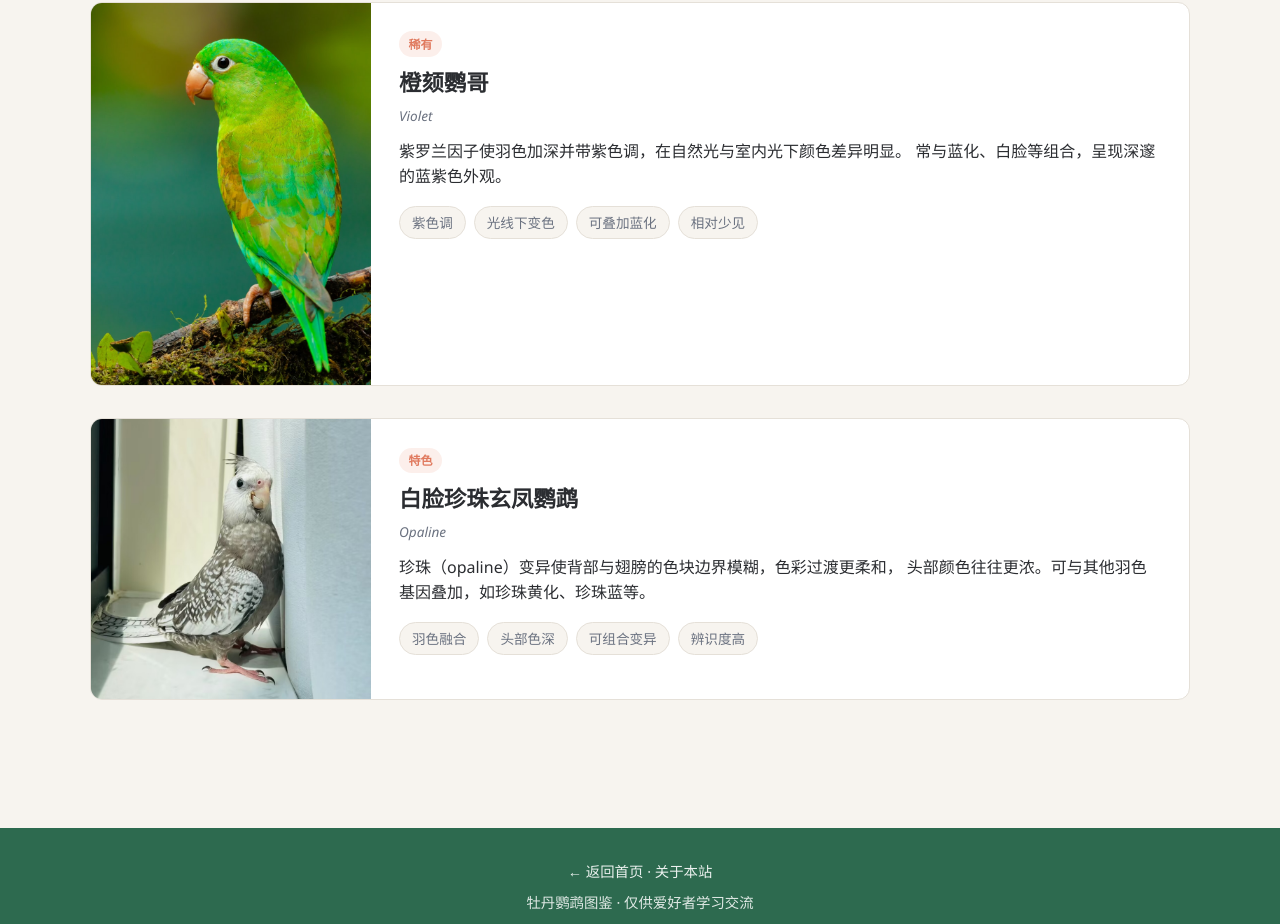
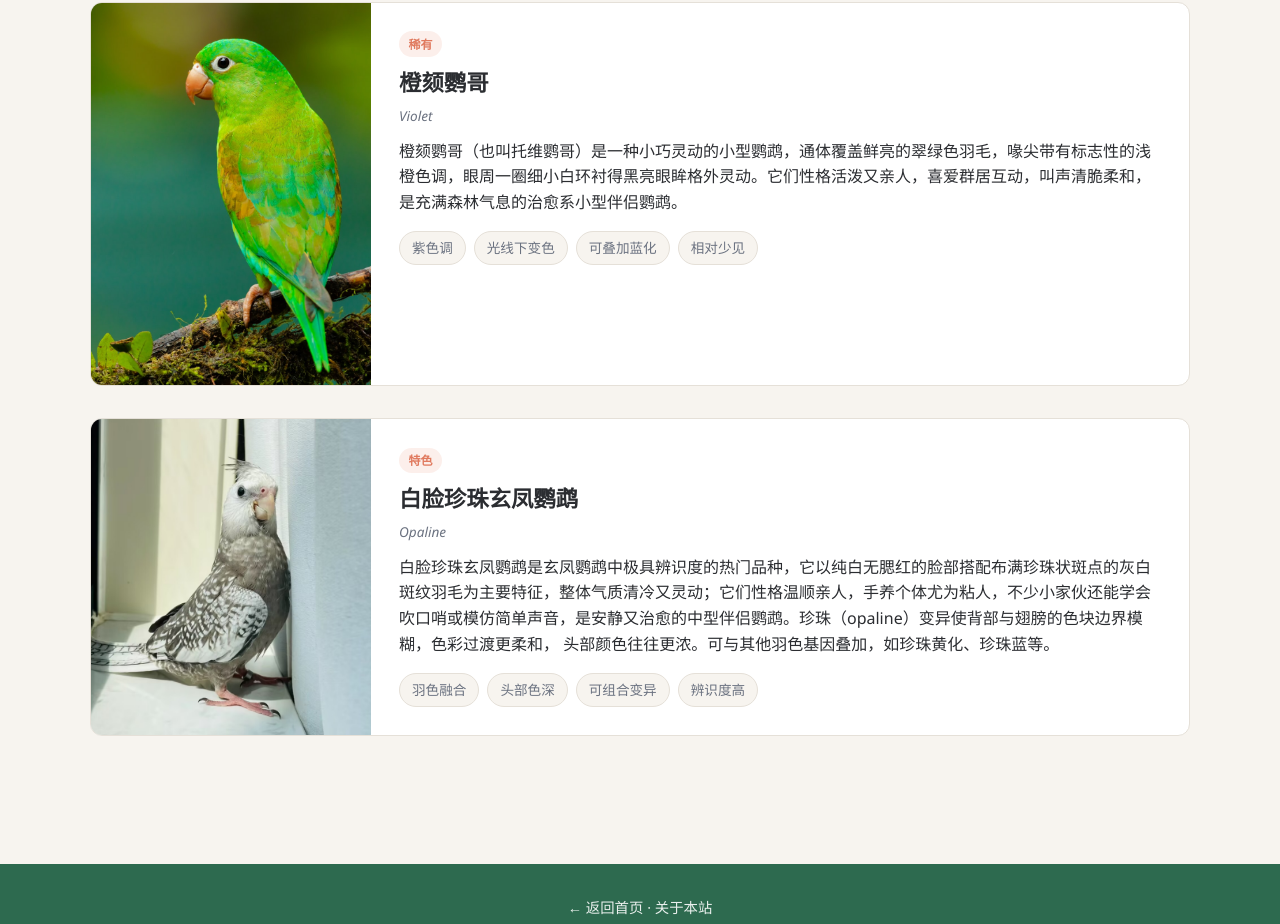
Before and after one commit to josetatman165-crypto/lovebird-site, a plain HTML site: page varieties.html in a window 1280 px wide. Shown: the part 1585-2509 px from the top of the page. Drawn offline with Linux system fonts and the light colour scheme.

Commit message:
Add files via upload

```diff
--- a/varieties.html
+++ b/varieties.html
@@ -117,8 +117,7 @@
             <h2>橙颏鹦哥</h2>
             <p class="variety-en">Violet</p>
             <p>
-              紫罗兰因子使羽色加深并带紫色调，在自然光与室内光下颜色差异明显。
-              常与蓝化、白脸等组合，呈现深邃的蓝紫色外观。
+              橙颏鹦哥（也叫托维鹦哥）是一种小巧灵动的小型鹦鹉，通体覆盖鲜亮的翠绿色羽毛，喙尖带有标志性的浅橙色调，眼周一圈细小白环衬得黑亮眼眸格外灵动。它们性格活泼又亲人，喜爱群居互动，叫声清脆柔和，是充满森林气息的治愈系小型伴侣鹦鹉。
             </p>
             <ul class="trait-list">
               <li>紫色调</li>
@@ -136,7 +135,7 @@
             <h2>白脸珍珠玄凤鹦鹉</h2>
             <p class="variety-en">Opaline</p>
             <p>
-              珍珠（opaline）变异使背部与翅膀的色块边界模糊，色彩过渡更柔和，
+              白脸珍珠玄凤鹦鹉是玄凤鹦鹉中极具辨识度的热门品种，它以纯白无腮红的脸部搭配布满珍珠状斑点的灰白斑纹羽毛为主要特征，整体气质清冷又灵动；它们性格温顺亲人，手养个体尤为粘人，不少小家伙还能学会吹口哨或模仿简单声音，是安静又治愈的中型伴侣鹦鹉。珍珠（opaline）变异使背部与翅膀的色块边界模糊，色彩过渡更柔和，
               头部颜色往往更浓。可与其他羽色基因叠加，如珍珠黄化、珍珠蓝等。
             </p>
             <ul class="trait-list">
```
